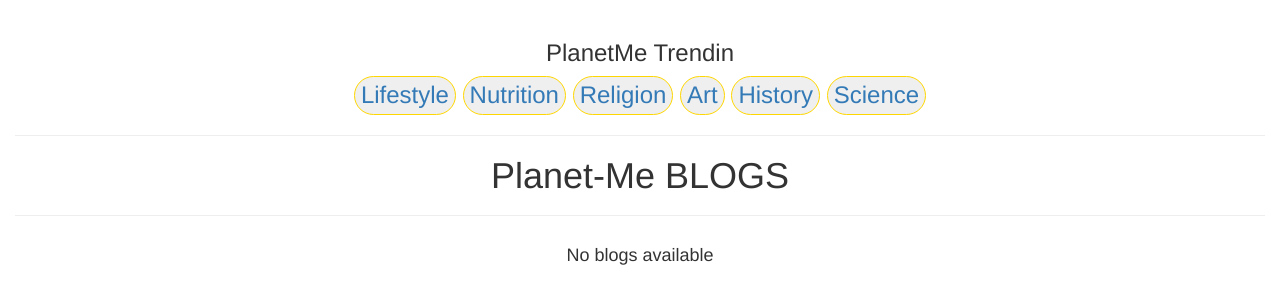
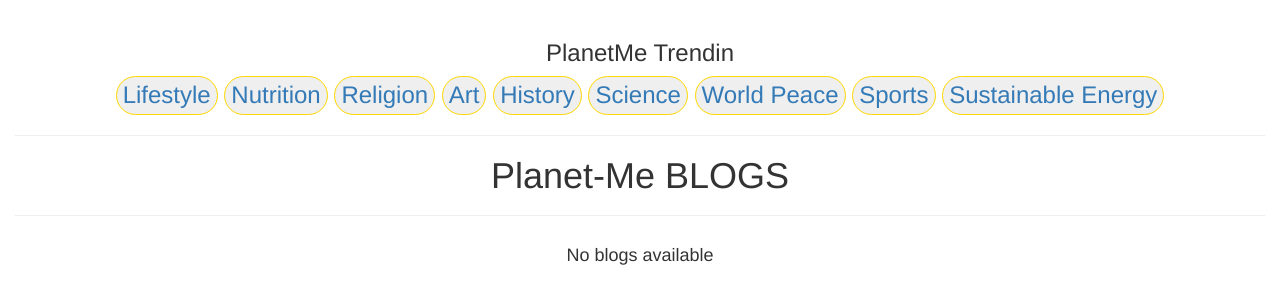
Before and after one commit to MalombaKevin/PLANET-ME, a Flask app: page /planetmeblogs in a window 1280 px wide. Shown: the part 52-356 px from the top of the page. Run offline with Flask 2, Linux system fonts and the light colour scheme; data that the repository does not hold is empty; some libraries are stand-ins or nearby versions.

Commit message:
feat:add topic trends in planetmeblogs webpage

```diff
--- a/app/templates/planetmeblogs.html
+++ b/app/templates/planetmeblogs.html
@@ -16,7 +16,9 @@
     <a href ="{{url_for("main.planetmetheme", theme='Art')}}"><button style="border-radius:5rem; background-color: none;border:1px gold solid;">Art</button></a>
     <a href ="{{url_for("main.planetmetheme", theme='History')}}"><button style="border-radius:5rem; background-color: none;border:1px gold solid;">History</button></a>
     <a href ="{{url_for("main.planetmetheme", theme='Science')}}"><button style="border-radius:5rem; background-color: none;border:1px gold solid;">Science</button></a>
-
+    <a href ="{{url_for("main.planetmetheme", theme='Art')}}"><button style="border-radius:5rem; background-color: none;border:1px gold solid;">World Peace</button></a>
+    <a href ="{{url_for("main.planetmetheme", theme='History')}}"><button style="border-radius:5rem; background-color: none;border:1px gold solid;">Sports</button></a>
+    <a href ="{{url_for("main.planetmetheme", theme='Science')}}"><button style="border-radius:5rem; background-color: none;border:1px gold solid;">Sustainable Energy</button></a>
   </span>
 
     <hr>
```
